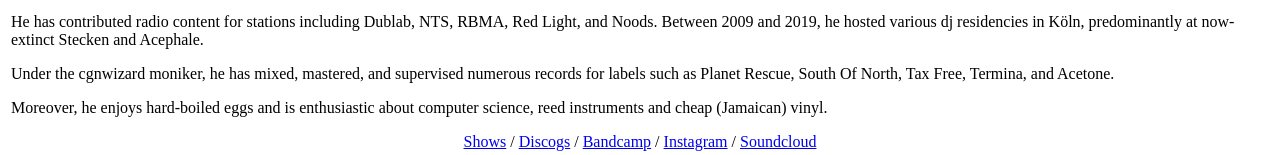
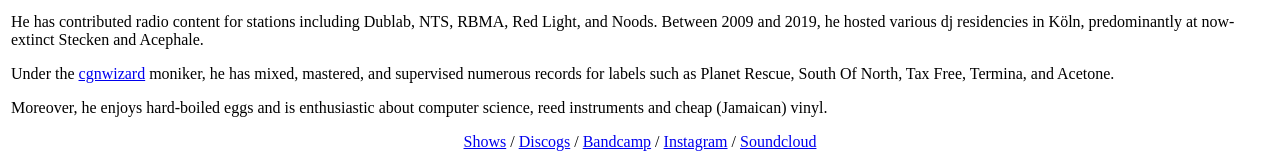
Before and after one commit to xpertprofessional/tttbbbzzz, a plain HTML site: page index.html in a window 1280 px wide. Shown: the part 391-546 px from the top of the page. Drawn offline with Linux system fonts and the light colour scheme.

Commit message:
Update index.html

```diff
--- a/index.html
+++ b/index.html
@@ -41,7 +41,7 @@
 
 <p> He has contributed radio content for stations including Dublab, NTS, RBMA, Red Light, and Noods. Between 2009 and 2019, he hosted various dj residencies in Köln, predominantly at now-extinct Stecken and Acephale.</p>
 
-<p> Under the cgnwizard moniker, he has mixed, mastered, and supervised numerous records for labels such as Planet Rescue, South Of North, Tax Free, Termina, and Acetone.</p>
+<p> Under the <a href="https://www.discogs.com/artist/9298279-The-Cologne-Wizard" target="_blank">cgnwizard</a> moniker, he has mixed, mastered, and supervised numerous records for labels such as Planet Rescue, South Of North, Tax Free, Termina, and Acetone.</p>
 
 <p> Moreover, he enjoys hard-boiled eggs and is enthusiastic about computer science, reed instruments and cheap (Jamaican) vinyl.</p>
 
```
